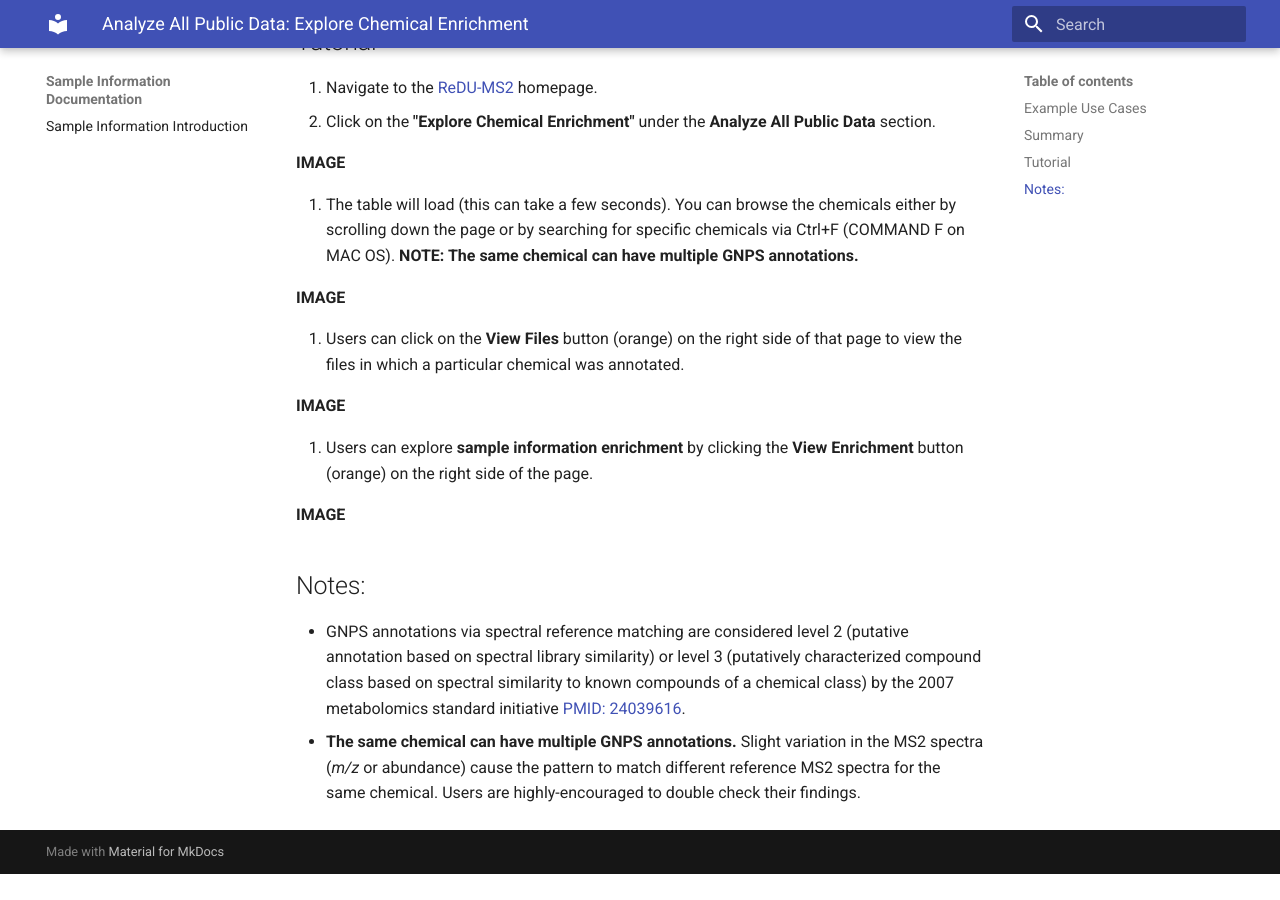
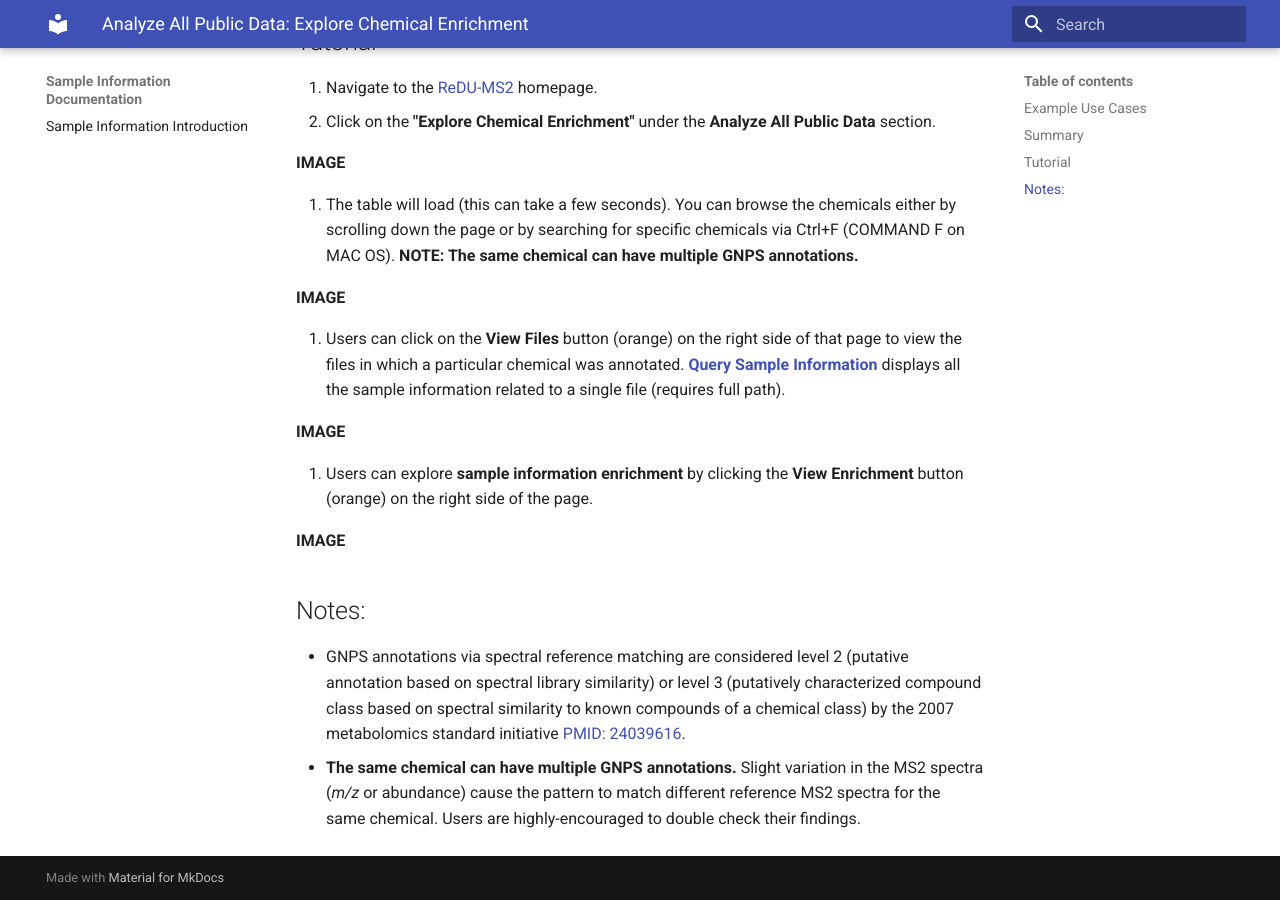
Before and after one commit to mwang87/ReDU-MS2-Documentation, an MkDocs documentation site: the page built from docs/AnalyzePublicData_ChemicalEnrichment.md, in a window 1280 px wide and 900 px high, scrolled down 771 px. Built offline with MkDocs 1.6.1 and Material for MkDocs 9.7.7, drawn with Linux system fonts in a browser that asks for light colours; old or Windows-style settings are respelled for this version of MkDocs; before the commit the page ends 1645 px from its top, so only the background shows below that.

Commit message:
Update AnalyzePublicData_ChemicalEnrichment.md
update AKJ

```diff
--- a/docs/AnalyzePublicData_ChemicalEnrichment.md
+++ b/docs/AnalyzePublicData_ChemicalEnrichment.md
@@ -17,7 +17,7 @@ Chemical annotation is performed in [GNPS](https://gnps.ucsd.edu/ProteoSAFe/stat
 
   **IMAGE**
 
-4. Users can click on the **View Files** button (orange) on the right side of that page to view the files in which a particular chemical was annotated.
+4. Users can click on the **View Files** button (orange) on the right side of that page to view the files in which a particular chemical was annotated. **[Query Sample Information](http://dorresteinappshub.ucsd.edu:5005/datalookup)** displays all the sample information related to a single file (requires full path).
 
   **IMAGE**
 
```
